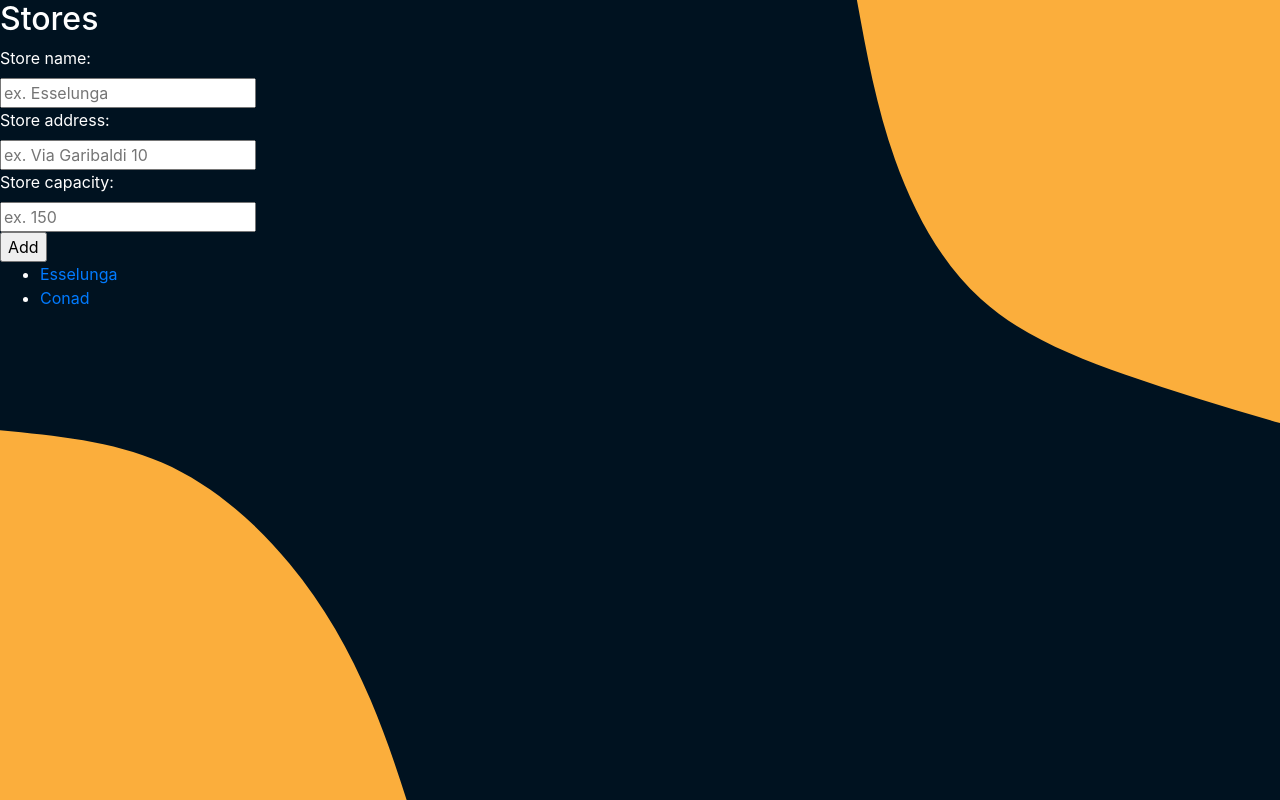
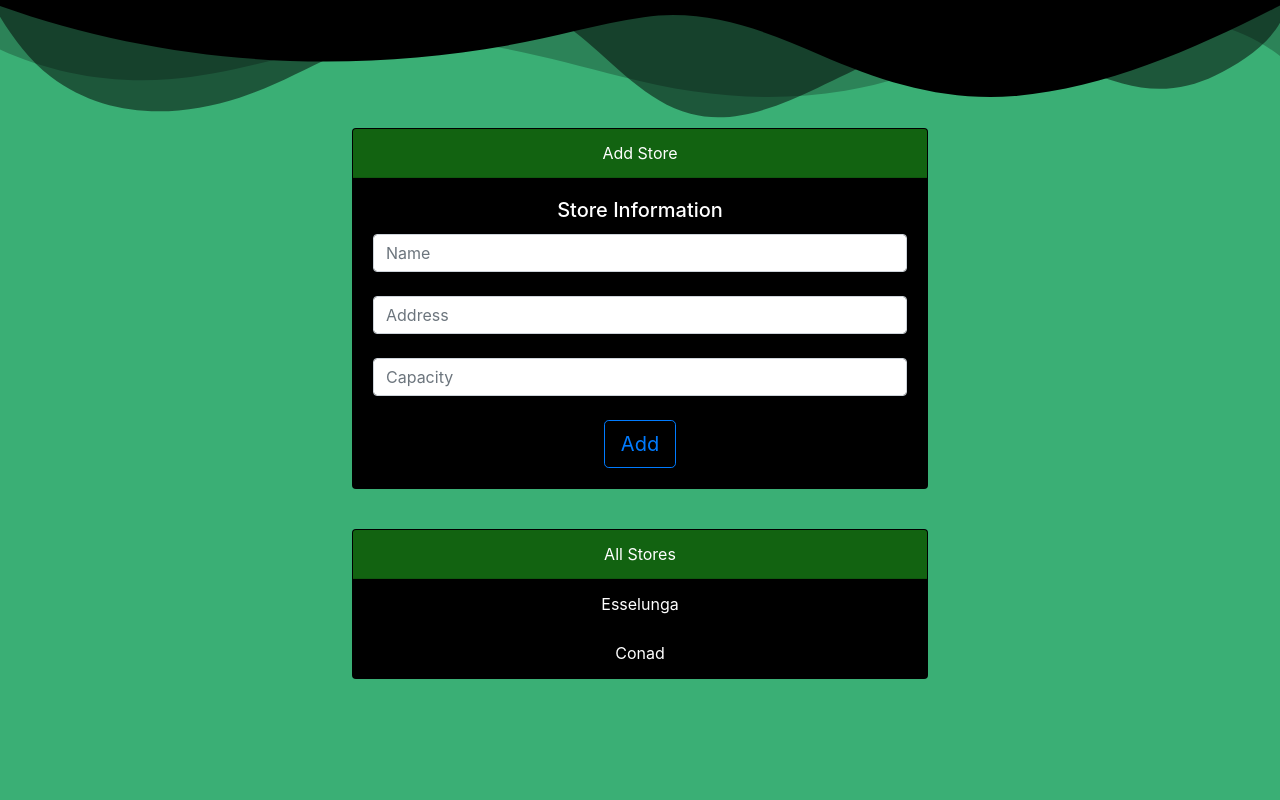
Before and after one commit to UnimibSoftEngCourse2022/progetto-clup-1-gruppo-clup-1, a Flask app: page /stores in a window 1280 px wide. Run offline with Flask 2, Linux system fonts and the light colour scheme; the visitor is signed in with stand-in values (Sample User, id 1); some libraries are stand-ins or nearby versions.

Commit message:
add store page redesigned

```diff
--- a/src/clup/flaskr/templates/base.html
+++ b/src/clup/flaskr/templates/base.html
@@ -5,6 +5,13 @@
       <script src="https://code.jquery.com/jquery-3.6.0.min.js" integrity="sha256-/xUj+3OJU5yExlq6GSYGSHk7tPXikynS7ogEvDej/m4=" crossorigin="anonymous"></script>
       <meta name="viewport" content="width=device-width, initial-scale=1, shrink-to-fit=no">
       <link rel="stylesheet" href="https://cdn.jsdelivr.net/npm/bootstrap@4.5.3/dist/css/bootstrap.min.css" integrity="sha384-TX8t27EcRE3e/ihU7zmQxVncDAy5uIKz4rEkgIXeMed4M0jlfIDPvg6uqKI2xXr2" crossorigin="anonymous">
+      <div class="custom-shape-divider-top-1644222918">
+         <svg data-name="Layer 1" xmlns="http://www.w3.org/2000/svg" viewBox="0 0 1200 120" preserveAspectRatio="none">
+             <path d="M0,0V46.29c47.79,22.2,103.59,32.17,158,28,70.36-5.37,136.33-33.31,206.8-37.5C438.64,32.43,512.34,53.67,583,72.05c69.27,18,138.3,24.88,209.4,13.08,36.15-6,69.85-17.84,104.45-29.34C989.49,25,1113-14.29,1200,52.47V0Z" opacity=".25" class="shape-fill"></path>
+             <path d="M0,0V15.81C13,36.92,27.64,56.86,47.69,72.05,99.41,111.27,165,111,224.58,91.58c31.15-10.15,60.09-26.07,89.67-39.8,40.92-19,84.73-46,130.83-49.67,36.26-2.85,70.9,9.42,98.6,31.56,31.77,25.39,62.32,62,103.63,73,40.44,10.79,81.35-6.69,119.13-24.28s75.16-39,116.92-43.05c59.73-5.85,113.28,22.88,168.9,38.84,30.2,8.66,59,6.17,87.09-7.5,22.43-10.89,48-26.93,60.65-49.24V0Z" opacity=".5" class="shape-fill"></path>
+             <path d="M0,0V5.63C149.93,59,314.09,71.32,475.83,42.57c43-7.64,84.23-20.12,127.61-26.46,59-8.63,112.48,12.24,165.56,35.4C827.93,77.22,886,95.24,951.2,90c86.53-7,172.46-45.71,248.8-84.81V0Z" class="shape-fill"></path>
+         </svg>
+     </div>
       <title>
          {% block title %}
          {% endblock %}
@@ -30,10 +37,13 @@
    </body>
    <style>
       body {
-      background-image: url("static/blob-scene-haikei-4.svg");
-      background-size: cover;
-      background-repeat: no-repeat;
-      color: white
+      background-color:rgba(39, 168, 104, 0.911);
+      color: rgb(0, 0, 0)
+      }
+      .card {
+        margin: 0 auto; /* Added */
+        float: none; /* Added */
+        background-color: rgb(0, 0, 0);
       }
    </style>
 </html>
--- a/src/clup/flaskr/templates/stores.html
+++ b/src/clup/flaskr/templates/stores.html
@@ -4,22 +4,39 @@ Stores
 {% endblock %}
 
 {% block content%}
-<h2>Stores</h2>
 
-<form action="/stores", method = "post">
-    <input type="hidden" name="csrf_token" value="{{ csrf_token() }}"/>
-    <label for="name">Store name:</label><br>
-    <input type="text" id="name" name="name" placeholder="ex. Esselunga"><br>
-    <label for="address">Store address:</label><br>
-    <input type="text" id="address" name="address" placeholder="ex. Via Garibaldi 10"><br>
-    <label for="capacity">Store capacity:</label><br>
-    <input type="int" id="capacity" name="capacity" placeholder="ex. 150"><br>
-    <input type="submit" value="Add">
-</form>
-<ul>
-    {% for store in stores %}
-    <li><a href="{{ url_for('stores.show_store', id=store.id) }}" >{{ store.name }}</a> </li>
-    {% endfor %}
-</ul>
+<div class="container-fluid">
+    <div class="card text-white text-center  mb-3" style="max-width: 36rem;">
+        <div class="card-header color" style="background: #126311">
+            Add Store
+        </div>
+        <div class="card-body">
+            <h5 class="card-title">Store Information</h5>
+            <form action="/stores" , method="post">
+                <input type="hidden" name="csrf_token" value="{{ csrf_token() }}" />
+                <input class="form-control" type="text" placeholder="Name" name="name" aria-label="store name"><br>
+                <input class="form-control" type="text" placeholder="Address" name="address"
+                    aria-label="store address"><br>
+                <input class="form-control" type="text" placeholder="Capacity" name="capacity"
+                    aria-label="store capacity"><br>
+                <button class="btn btn-outline-primary btn-lg" type="submit">Add</button>
+            </form>
+        </div>
+    </div>
+</div>
+<br>
+<div class="container-fluid">
+    <div class="card text-white text-center  mb-3" style="max-width: 36rem;">
+        <div class="card-header color" style="background: #126311;">
+            All Stores
+        </div>
+        <div class="list-group">
+            {% for store in stores %}
+            <a href="{{ url_for('stores.show_store', id=store.id) }}" class="list-group-item list-group-item-action"
+                style="color: white; background-color:black;">{{ store.name }}</a>
+            {% endfor %}
+        </div>
+    </div>
+</div>
 
 {% endblock %}
```
Also changed, not shown: src/clup/flaskr/static/images/blob-scene-haikei-4.svg (renamed from src/clup/flaskr/static/blob-scene-haikei-4.svg).
